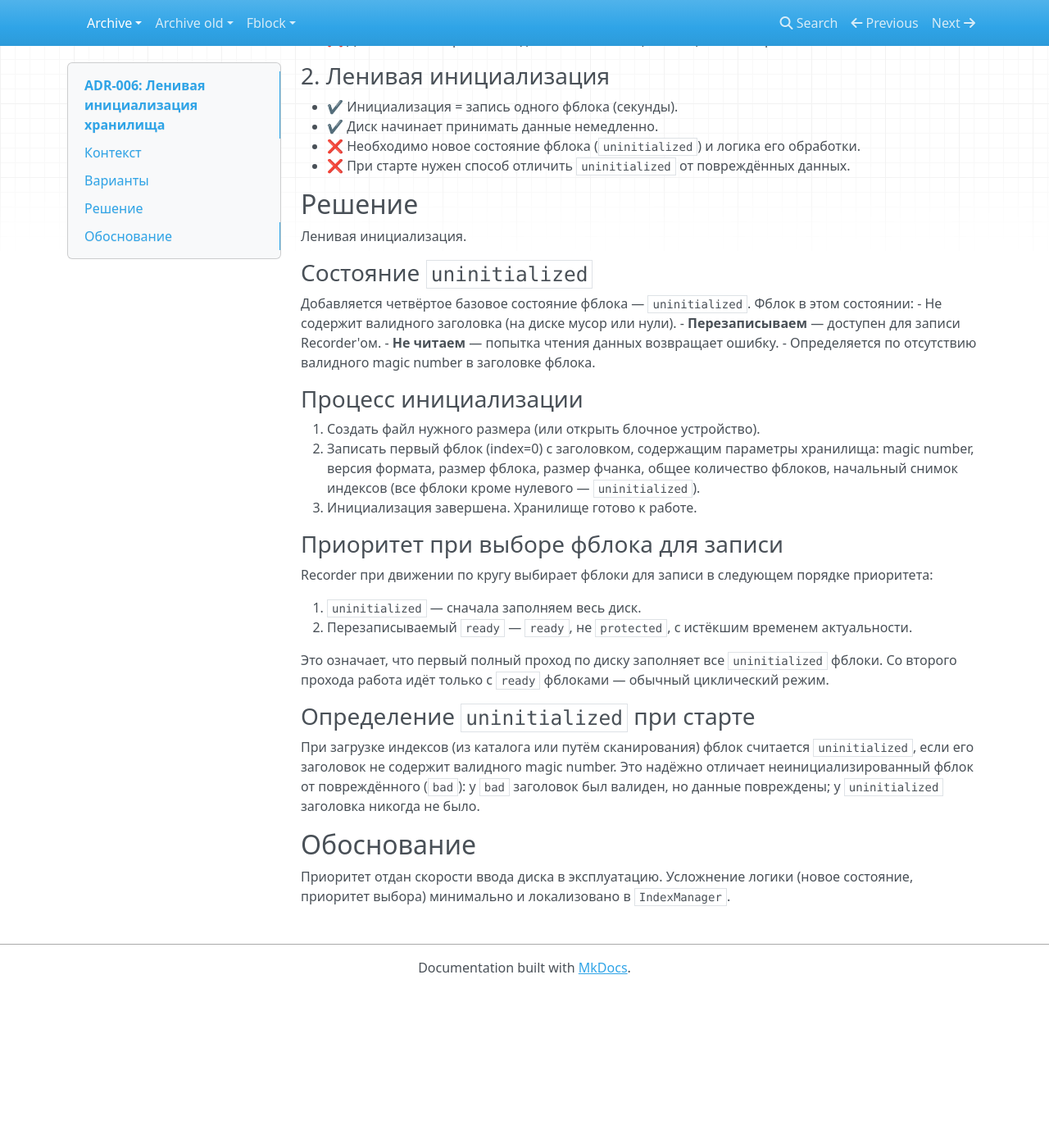
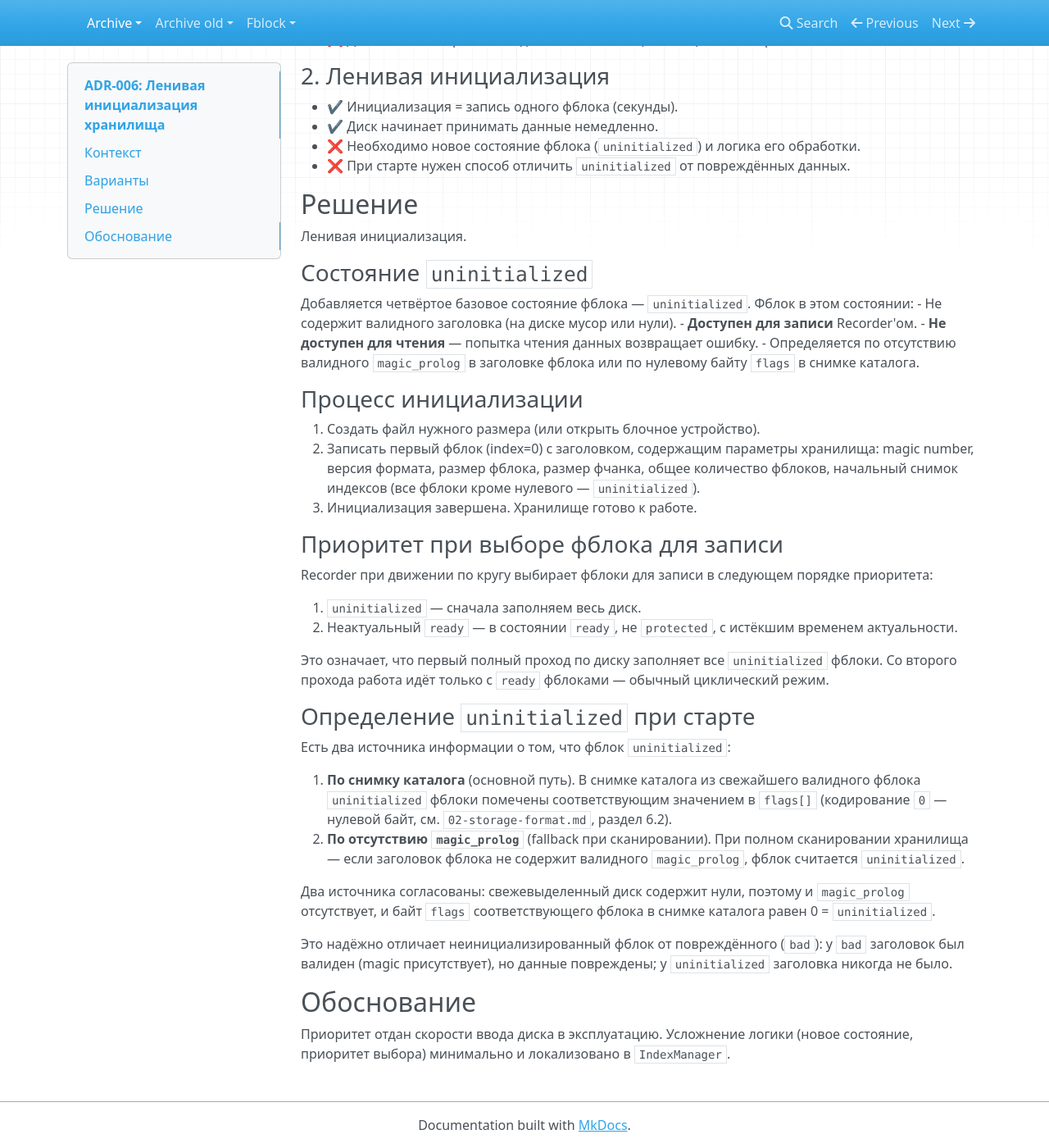
Before and after one commit to traycers/farc, an MkDocs documentation site: the page built from docs/docs/archive/adr/006-lazy-init.md, in a window 1280 px wide and 1400 px high, scrolled down 435 px. Shown: the whole window at 82% size. Built offline with MkDocs 1.6.1, drawn with Linux system fonts in a browser that asks for light colours; nearby versions of some CDN libraries; before the commit the page ends 1643 px from its top, so only the background shows below that.

Commit message:
update adr

```diff
--- a/docs/docs/archive/adr/006-lazy-init.md
+++ b/docs/docs/archive/adr/006-lazy-init.md
@@ -28,9 +28,9 @@
 
 Добавляется четвёртое базовое состояние фблока — `uninitialized`. Фблок в этом состоянии:
 - Не содержит валидного заголовка (на диске мусор или нули).
-- **Перезаписываем** — доступен для записи Recorder'ом.
-- **Не читаем** — попытка чтения данных возвращает ошибку.
-- Определяется по отсутствию валидного magic number в заголовке фблока.
+- **Доступен для записи** Recorder'ом.
+- **Не доступен для чтения** — попытка чтения данных возвращает ошибку.
+- Определяется по отсутствию валидного `magic_prolog` в заголовке фблока или по нулевому байту `flags` в снимке каталога.
 
 ### Процесс инициализации
 
@@ -43,13 +43,20 @@
 Recorder при движении по кругу выбирает фблоки для записи в следующем порядке приоритета:
 
 1. `uninitialized` — сначала заполняем весь диск.
-2. Перезаписываемый `ready` — `ready`, не `protected`, с истёкшим временем актуальности.
+2. Неактуальный `ready` — в состоянии `ready`, не `protected`, с истёкшим временем актуальности.
 
 Это означает, что первый полный проход по диску заполняет все `uninitialized` фблоки. Со второго прохода работа идёт только с `ready` фблоками — обычный циклический режим.
 
 ### Определение `uninitialized` при старте
 
-При загрузке индексов (из каталога или путём сканирования) фблок считается `uninitialized`, если его заголовок не содержит валидного magic number. Это надёжно отличает неинициализированный фблок от повреждённого (`bad`): у `bad` заголовок был валиден, но данные повреждены; у `uninitialized` заголовка никогда не было.
+Есть два источника информации о том, что фблок `uninitialized`:
+
+1. **По снимку каталога** (основной путь). В снимке каталога из свежайшего валидного фблока `uninitialized` фблоки помечены соответствующим значением в `flags[]` (кодирование `0` — нулевой байт, см. `02-storage-format.md`, раздел 6.2).
+2. **По отсутствию `magic_prolog`** (fallback при сканировании). При полном сканировании хранилища — если заголовок фблока не содержит валидного `magic_prolog`, фблок считается `uninitialized`.
+
+Два источника согласованы: свежевыделенный диск содержит нули, поэтому и `magic_prolog` отсутствует, и байт `flags` соответствующего фблока в снимке каталога равен 0 = `uninitialized`.
+
+Это надёжно отличает неинициализированный фблок от повреждённого (`bad`): у `bad` заголовок был валиден (magic присутствует), но данные повреждены; у `uninitialized` заголовка никогда не было.
 
 ## Обоснование
 
```
